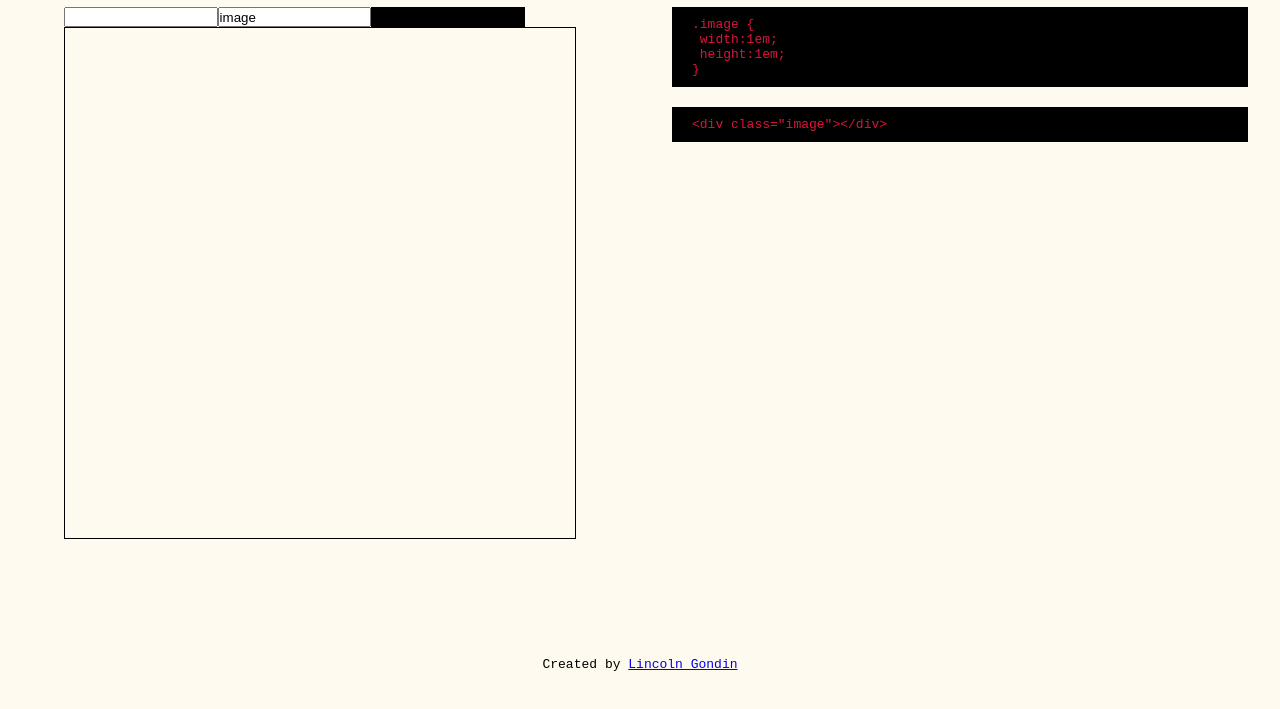
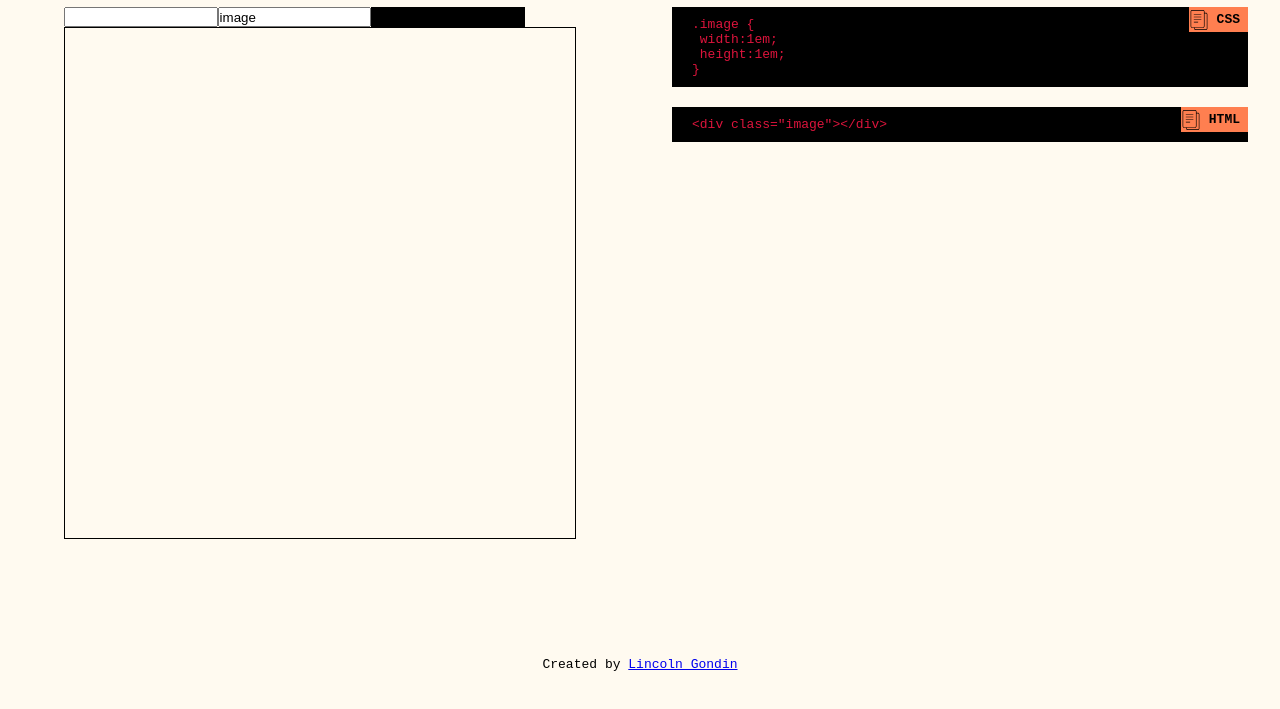
Before and after one commit to lincolngondin/CSSPixelArtGenerator, a plain HTML site: page index.html in a window 1280 px wide. Shown: the part 43-752 px from the top of the page. Drawn offline with Linux system fonts and the light colour scheme.

Commit message:
Added Copy button

```diff
--- a/index.css
+++ b/index.css
@@ -74,6 +74,32 @@ h1{
 	width: 90%;
 	padding: 10px 20px;
 	background: black;
+	position:  relative;
+}
+.box__info__button > img{
+	display: block;
+	max-width: 100%;
+}
+.box__info{
+	background: hsl(16.114, 100%, 65.686%);
+	display: flex;
+	flex-direction: row;
+	position: absolute;
+	right: 0;
+	top: 0;
+	font-weight: bolder;
+}
+.box__info:active{
+	background: hsl(16.114, 100%, 40%);
+}
+.box__info__button{
+	background-color: transparent;
+	border: none;
+	width: 20px;
+}
+.box__info__text{
+	padding: 5px 8px;
+	user-select: none;
 }
 @media (max-width: 500px){
 	.content{
--- a/index.html
+++ b/index.html
@@ -24,9 +24,17 @@
 		</div>
 		<div class="viewer_area">
 			<div class="box css_box">
+				<div class="box__info box__infocss">
+					<button class="box__info__button"><img src="img/copy.svg"/></button>
+					<p class="box__info__text">CSS</p>
+				</div>
 				<pre id="css-text" class="css_text"></pre>
 			</div>
 			<div class="box">
+				<div class="box__info box__infohtml">
+					<button class="box__info__button"><img src="img/copy.svg"/></button>
+					<p class="box__info__text">HTML</p>
+				</div>
 				<pre id="html-text" class="html_text"></pre>
 			</div>
 		</div>
--- a/index.js
+++ b/index.js
@@ -105,3 +105,6 @@ board.onclick = (e)=>{
 	updateCSSViewer(getCSS('em'))
 	context.putImageData(imageData, 0, 0);
 }
+
+document.querySelector('.box__infocss').onclick = e=>navigator.clipboard.writeText(csstext.innerText);
+document.querySelector('.box__infohtml').onclick = e=>navigator.clipboard.writeText(htmltext.innerText);
```
Also changed, not shown: img/copy.svg (added).
